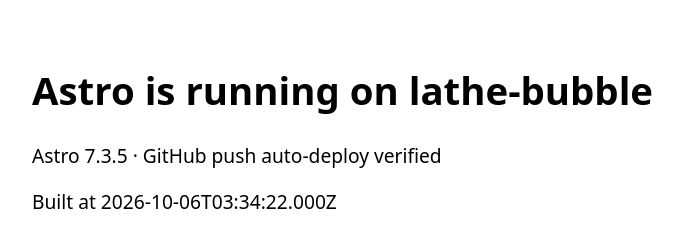
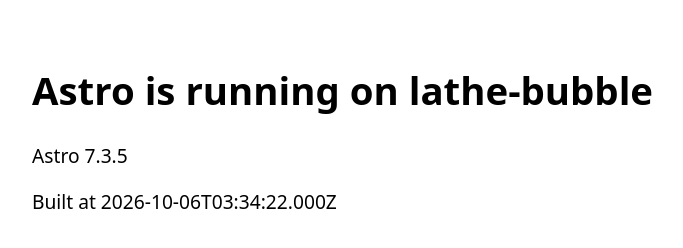
Before and after one commit to DevTK0/openai-fde-bootcamp, an Astro site: page / in a window 1280 px wide. Shown: the whole page, without its empty margins (288-971 px from the left). Built offline with nearby package versions, Linux system fonts and the light colour scheme; Astro itself is replaced by a stand-in of ours.

Commit message:
chore: remove text

```diff
--- a/src/pages/index.astro
+++ b/src/pages/index.astro
@@ -10,7 +10,7 @@
   </head>
   <body style="font: 1.2rem system-ui; margin: 4rem auto; max-width: 40rem; padding: 0 1rem;">
     <h1>Astro is running on lathe-bubble</h1>
-    <p>Astro 7.3.5 · GitHub push auto-deploy verified</p>
+    <p>Astro 7.3.5</p>
     <p>Built at <time datetime={deployedAt}>{deployedAt}</time></p>
   </body>
 </html>
```
